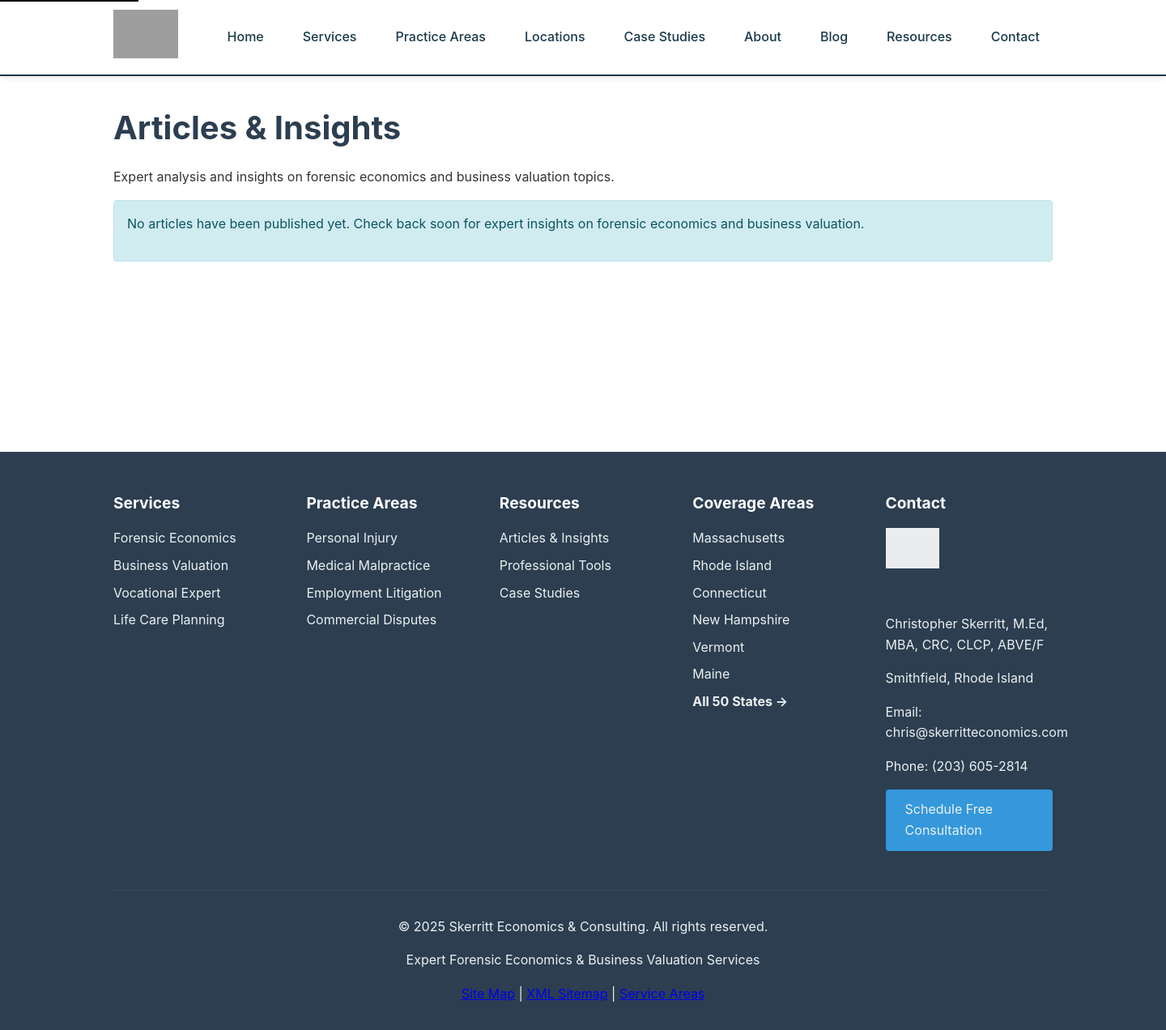
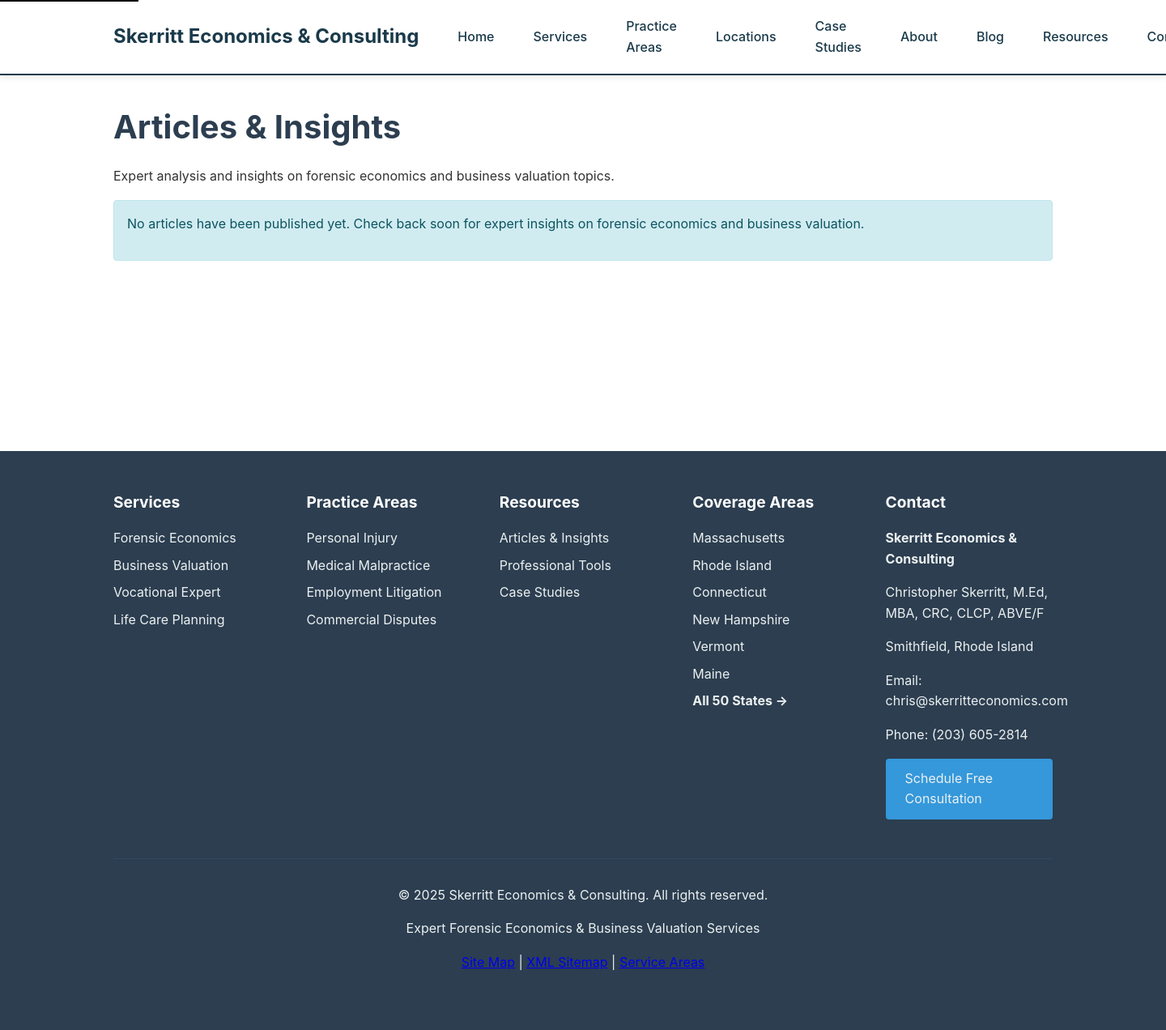
Before and after one commit to cskerritt/skerritt-economics-django, a Django app: template blog/templates/blog/list.html in a window 1440 px wide; the page is wider, and only the part inside the window is pictured. Shown: that part at 81% size. After the commit the page ends 1198 px from the top of that part, so only its background shows below. Run offline with Django 4.2, Linux system fonts and the light colour scheme; the template is opened without the code that fills it, so the values that code supplies are empty; grey boxes are pictures that could not be loaded.

Commit message:
Fix logo display issue - use text fallback
- Removed broken image references since logo file doesn't exist
- Updated navbar to show text-based branding
- Updated footer to show company name instead of missing logo
- Collected static files for deployment

The logo image file needs to be manually saved to:
static/images/skerritt-economics-logo.png

🤖 Generated with [Claude Code](https://claude.ai/code)

Co-Authored-By: Claude <noreply@anthropic.com>

```diff
--- a/templates/partials/_footer.html
+++ b/templates/partials/_footer.html
@@ -45,14 +45,7 @@
 
             <div class="footer-section">
                 <h3>Contact</h3>
-                {% load static %}
-                <div class="footer-logo mb-3">
-                    <img src="{% static 'images/skerritt-economics-logo.png' %}"
-                         alt="Skerritt Economics and Consulting"
-                         class="footer-logo-img"
-                         width="180"
-                         height="72">
-                </div>
+                <p><strong>Skerritt Economics & Consulting</strong></p>
                 <p>Christopher Skerritt, M.Ed, MBA, CRC, CLCP, ABVE/F</p>
                 <p>Smithfield, Rhode Island</p>
                 <p>Email: <a href="mailto:chris@skerritteconomics.com">chris@skerritteconomics.com</a></p>
--- a/templates/partials/_navbar.html
+++ b/templates/partials/_navbar.html
@@ -3,12 +3,7 @@
     <div class="container">
         <div class="navbar-brand">
             <a href="{% url 'home' %}" class="logo-link">
-                <img src="{% static 'images/skerritt-economics-logo.png' %}"
-                     alt="Skerritt Economics and Consulting - SEC Logo"
-                     class="navbar-logo"
-                     width="200"
-                     height="80">
-                <span class="sr-only">Skerritt Economics & Consulting</span>
+                <span class="navbar-text">Skerritt Economics & Consulting</span>
             </a>
         </div>
         <ul class="navbar-menu">
```
